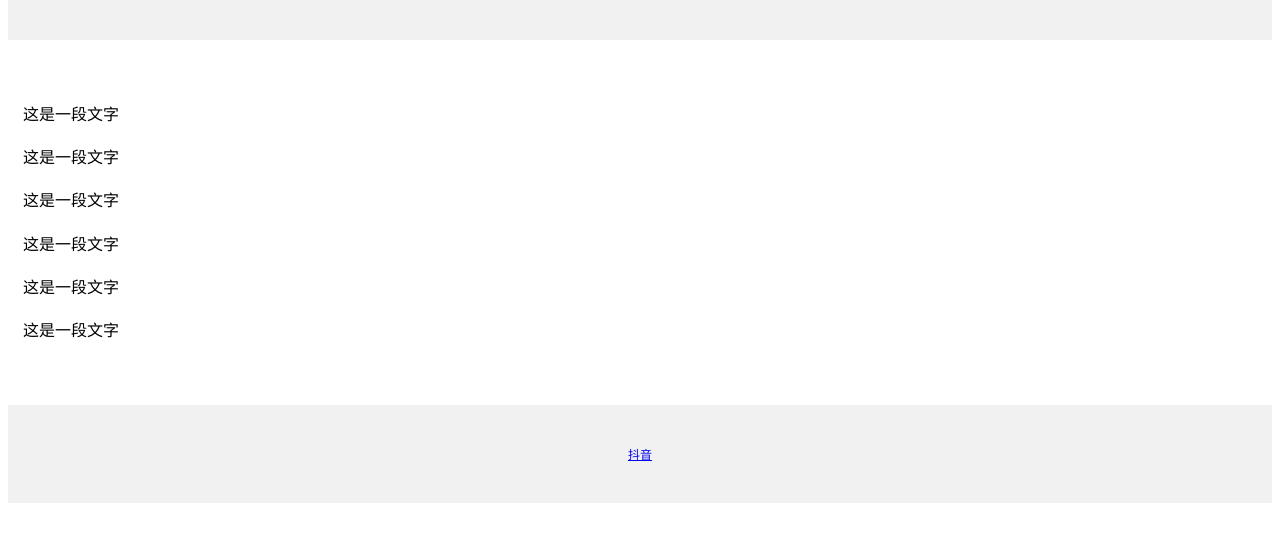
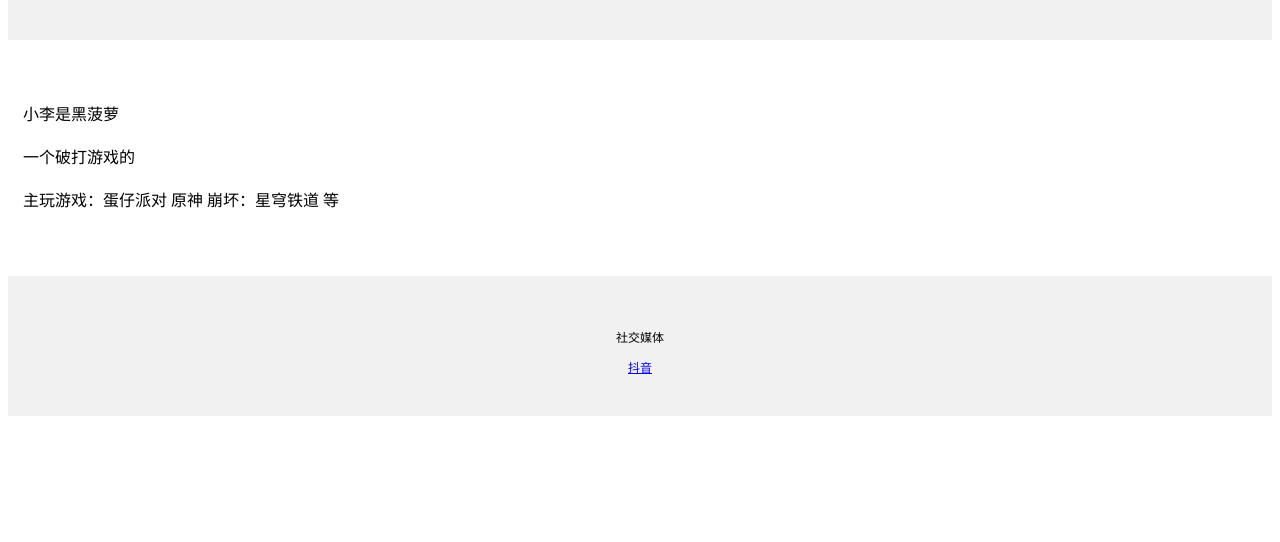
Before and after one commit to heiboluo/heiboluo, a plain HTML site: page index.html in a window 1280 px wide. Shown: the part 132-674 px from the top of the page. Drawn offline with Linux system fonts and the light colour scheme.

Commit message:
index.html

```diff
--- a/index.html
+++ b/index.html
@@ -17,14 +17,10 @@
     max-width: 700pc;
     margin: 30px auto;
     padding: 15px;
-    line-height: 1.7;
-    text-align: cente;">
-    <p>这是一段文字</p>
-    <p>这是一段文字</p>
-    <p>这是一段文字</p>
-    <p>这是一段文字</p>
-    <p>这是一段文字</p>
-    <p>这是一段文字</p>
+    line-height: 1.7;">
+    <p>小李是黑菠萝</p>
+    <p>一个破打游戏的</p>
+    <p>主玩游戏：蛋仔派对 原神 崩坏：星穹铁道 等</p>
     </div>
     <div style="
         background-color: #f1f1f1;
@@ -32,6 +28,7 @@
         padding: 40px;
         font-size: 12px;
         ">
+        <p>社交媒体</p>
         <a href="https://v.douyin.com/iNHd3VfF/ 1@7.com :4pm">抖音</a>
     </div>
 </body>
```
